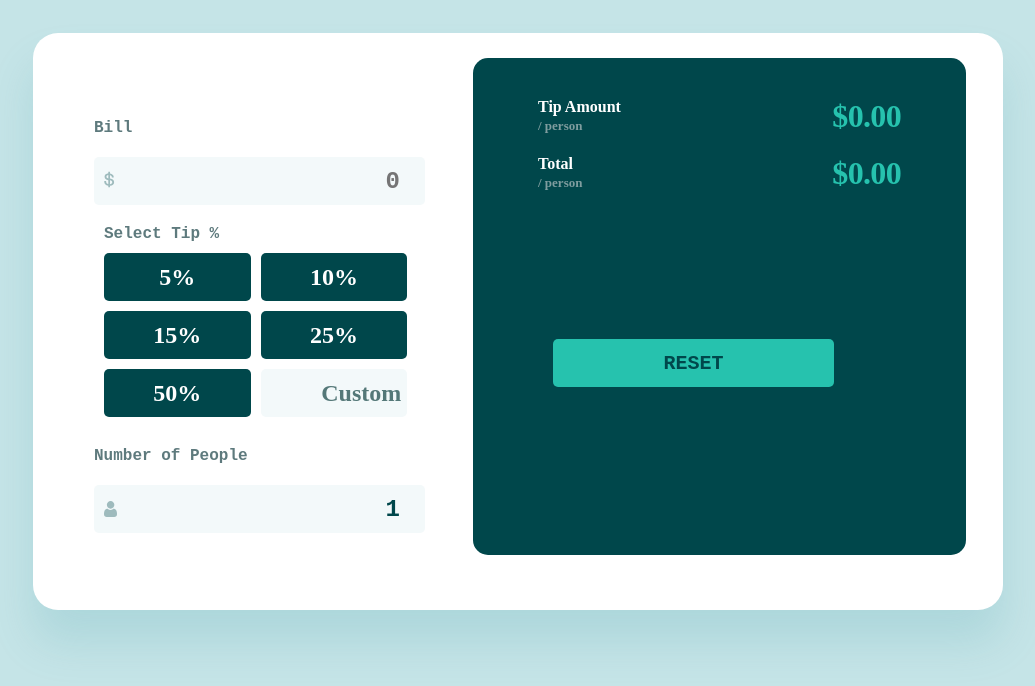
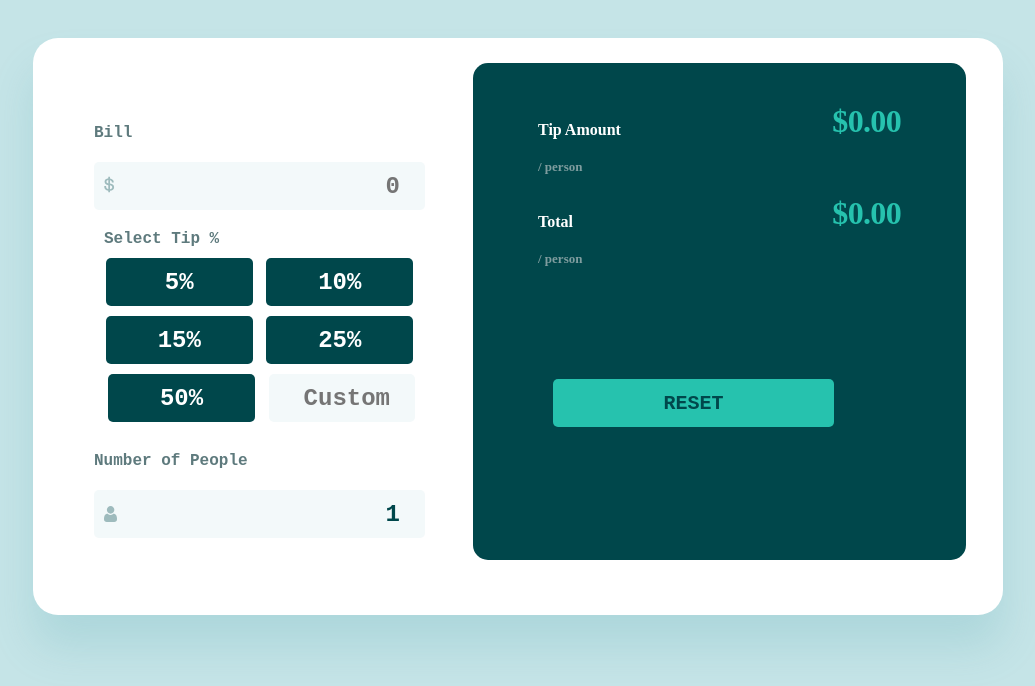
Before and after one commit to gionare/tip-calculator-app, a plain HTML site: page index.html in a window 1280 px wide. Shown: the part 112-798 px from the top of the page, without its empty margins (122-1157 px from the left). Drawn offline with Linux system fonts and the light colour scheme; a web font is replaced by a local one.

Commit message:
Custom button & buttons are changing colors

```diff
--- a/index.html
+++ b/index.html
@@ -3,7 +3,7 @@
   <head>
     <meta charset="UTF-8" />
     <meta name="viewport" content="width=device-width, initial-scale=1.0" />
-    <meta property="og:image" content="design/desktop-design-completed.jpg">
+    <meta property="og:image" content="design/desktop-design-completed.jpg" />
     <link
       rel="icon"
       type="image/png"
@@ -13,52 +13,79 @@
     <title>Giorgi Nareklishvili | Tip calculator app</title>
     <link rel="stylesheet" href="style.css" />
     <script src="script.js" defer></script>
-
   </head>
   <body>
-    <img src="images/logo.svg" alt="" class="header">
+    <header>
+      <img src="images/logo.svg" alt="" class="header" />
+    </header>
+    <main>
       <div class="card">
-      <form class="input-container">
+        <section class="input-container">
+          <div class="input">
+            <label class="label" for="bill">Bill</label>
+            <input type="number" class="bill" id="green" placeholder="0" />
+          </div>
+
+          <div class="select-tip">
+            <label class="label" for="tip">Select Tip %</label>
+            <container class="select-btn">
+              <button class="tip">5%</button>
+              <button class="tip">10%</button>
+              <button class="tip">15%</button>
+              <button class="tip">25%</button>
+              <button class="tip">50%</button>
+              <input
+                class="tip"
+                type="number"
+                id="custom-tip"
+                placeholder="Custom"
+              />
+            </container>
+          </div>
+
           <section class="input">
-          <div class="label">
-            <label class="label" for="bill">Bill</label>
-          </div>
-          <input type="number" id="green" class="bill" placeholder="0" />
+            <label class="label" for="numberOfPeople">Number of People</label>
+            <input
+              type="number"
+              class="people"
+              id="soldier"
+              placeholder="1"
+              value="1"
+            />
+          </section>
         </section>
 
-        <section class="select-tip">
-          <label class="label" for="tip">Select Tip %</label>
-          <div class="select-btn">
-            <button><p>5%</p></button>
-            <button><p>10%</p></button>
-            <button><p>15%</p></button>
-            <button><p>25%</p></button>
-            <button><p>50%</p></button>
-            <button id="Custom"><p>Custom</p></button>
+        <section class="result-container">
+          <section class="tip-amount">
+            <div class="info">
+              Tip Amount <br />
+              <span>/ person </span>
+            </div>
+            <div class="result" id="tip" type="number" aria-placeholder="$0.00">
+              $0.00
             </div>
           </section>
 
-        <section class="input">
-          <label class="label" for="numberOfPeople">Number of People</label>
-          <input type="number" class="people" id="soldier" placeholder="1" value="1" />
-        </section>
-      </form>
-
-      <div class="result-container">
-        <section class="tip-amount">
-          <div class="info">Tip Amount <br> <span>/ person </span></div>
-          <div class="result" id="tip" type="number" aria-placeholder="$0.00">$0.00</div>
-        </section>
-
           <section class="total-amount">
-          <div class="info">Total <br> <span> / person </span> </div>
-          <div class="result" id="total" tupe="number" aria-placeholder="$0.00">$0.00</div>
+            <div class="info">
+              Total <br />
+              <span> / person </span>
+            </div>
+            <div
+              class="result"
+              id="total"
+              tupe="number"
+              aria-placeholder="$0.00"
+            >
+              $0.00
+            </div>
           </section>
 
           <section class="reset-section">
             <button class="reset">RESET</button>
           </section>
+        </section>
       </div>
-    </div>
+    </main>
   </body>
 </html>
--- a/script.js
+++ b/script.js
@@ -1,90 +1,95 @@
-//  _______________________  documnet.queryseletor(". / #") section ______________________
-// Select the bill input tag/element
 let billInput = document.querySelector(".bill");
-// console.log(billInput);
-
 let peopleInput = document.querySelector(".people");
-// console.log(peopleInput);
-
-// Get all buttons with the class "select-btn", returns a NodeList
 let buttons = document.querySelectorAll(".select-btn button");
-// console.log(buttons);
-
+let customInput = document.getElementById("custom-tip");
 let tipAmount = document.querySelector("#tip");
+let getTotal = document.querySelector("#total");
 // console.log(tipAmount);
-
-let getTotal = document.querySelector("#total");
-// console.log(total);
+// console.log(buttons); // returns a NodeList
+console.log("CUSTOM INPUT: ", customInput);
 
 let reset = document.querySelector(".reset");
 
-// ________________________ document.addEventListener("", fuction) section _________________
-
+// ________________________ billInput.value _________________
 let billValue = 0;
 // Log the value when the input changes
 billInput.addEventListener("input", function () {
   // Retrieve the value from the input field
   billValue = parseInt(billInput.value);
   console.log("Bill:", billValue);
-
   calculate();
 });
 
+// better option
+// event.target and billInput is same
+// billInput.addEventListener("input", (event) => {
+//   billValue = NUmber(event.target.value);
+// });
+
+// ________________________ peopleInput.value _________________
 let peopleValue = 1;
 peopleInput.addEventListener("input", function () {
   // Retrieve the value from the input field
   peopleValue = parseInt(peopleInput.value);
   console.log("Number of People:", peopleValue);
-
   calculate();
 });
-
-reset.addEventListener("click", function() {
+// ________________________ reset _________________
+reset.addEventListener("click", function () {
   billInput.value = 0;
   peopleInput.value = 1;
+  customInput.value = 0;
   tipAmount.textContent = `$0.00`;
   getTotal.textContent = `$0.00`;
-})
-
+});
+// ________________________ percentValue _________________
 let percentValue = 0;
 // add event listeners, on NodeList
 buttons.forEach((button) => {
   button.addEventListener("click", function (event) {
     // Prevent the default behavior of the button click
     event.preventDefault();
+
+    // Remove background color from all buttons
+    buttons.forEach((btn) => {
+      btn.style.backgroundColor = "";
+    });
+    // Set background color for the clicked button
+    button.style.backgroundColor = "#26c2ae";
+
     percentValue = parseInt(event.target.textContent);
-    // let percentage = parseInt(button.textContent)
-    // console.log("percentage: ", percentage);
     console.log("Button clicked:", percentValue);
-
-    // call updateTipAmount function to update #tip
-
-    //call updateTotal function to update #total
     calculate();
   });
 });
-
-// Add a separate event listener for the "Custom" button
-const customButton = document.getElementById("Custom");
-customButton.addEventListener("click", function () {
-  console.log("Custom button clicked!");
+// Add a separate event listener for the "Custom" Custom-tip input
+customInput.addEventListener("change", (event) => {
+  percentValue = Number(event.target.value);
+  calculate();
 });
 
-// #tip , tipAmount
+// ________________________ calculations _________________
+function calculate() {
+  let tip =
+    (parseInt(billInput.value) * percentValue) /
+    100 /
+    parseInt(peopleInput.value);
 
-
-//#total , getTotal
-function calculate() {
-  let tip = (parseInt(billInput.value) * percentValue) / 100 / parseInt(peopleInput.value);
-
-  let total = parseInt(billInput.value) / parseInt(peopleInput.value) + tip
-  console.log("billValue is: ", parseInt(billInput.value), "tip is: ", tip, "peopleValue is :", peopleValue);
-console.log(percentValue);
-  if(billInput.value && peopleInput.value && percentValue && tip != Infinity){
-  tipAmount.textContent = `$${tip.toFixed(2)}`;
-  getTotal.textContent = `$${total.toFixed(2)}`;
+  let total = parseInt(billInput.value) / parseInt(peopleInput.value) + tip;
+  console.log(
+    "billValue is: ",
+    parseInt(billInput.value),
+    "tip is: ",
+    tip,
+    "peopleValue is :",
+    peopleValue
+  );
+  console.log(percentValue);
+  if (billInput.value && peopleInput.value && percentValue && tip != Infinity) {
+    tipAmount.textContent = `$${tip.toFixed(2)}`;
+    getTotal.textContent = `$${total.toFixed(2)}`;
   } else {
     tipAmount.textContent = `$0.00`;
-  getTotal.textContent = `$0.00`;
+    getTotal.textContent = `$0.00`;
   }
 }
--- a/style.css
+++ b/style.css
@@ -104,15 +104,7 @@ input {
   border-radius: 5px;
   background: #00474b;
   border: none;
-}
-.select-btn button:hover {
-  background-color: #26c2ae;
-  cursor: pointer;
-}
-.select-btn button p:active {
-  color: orangered;
-}
-.select-btn p {
+
   color: #fff;
   text-align: center;
   font-family: Space Mono;
@@ -122,18 +114,19 @@ input {
   line-height: normal;
   margin: auto;
 }
-#Custom {
+.select-btn button:hover {
+  background-color: #26c2ae;
+  cursor: pointer;
+}
+.select-btn button p:active {
+  color: orangered;
+}
+#custom-tip {
+  width: 126px;
+  height: 48px;
+  flex-shrink: 0;
   border-radius: 5px;
-  background: #f3f9fa;
-}
-#Custom p {
-  color: #547878;
-  text-align: right;
-  font-family: Space Mono;
-  font-size: 24px;
-  font-style: normal;
-  font-weight: 700;
-  line-height: normal;
+  border: none;
 }
 /* __________________  NUmber of people ______________ */
 .input {
@@ -156,7 +149,7 @@ input {
 .result-container {
   /* border: solid; */
   width: 327px;
-  height: 257px;
+  height: 320px;
   flex-shrink: 0;
   border-radius: 15px;
   background-color: #00474b;
```
Lines whose indentation alone changed are shown as unchanged.
